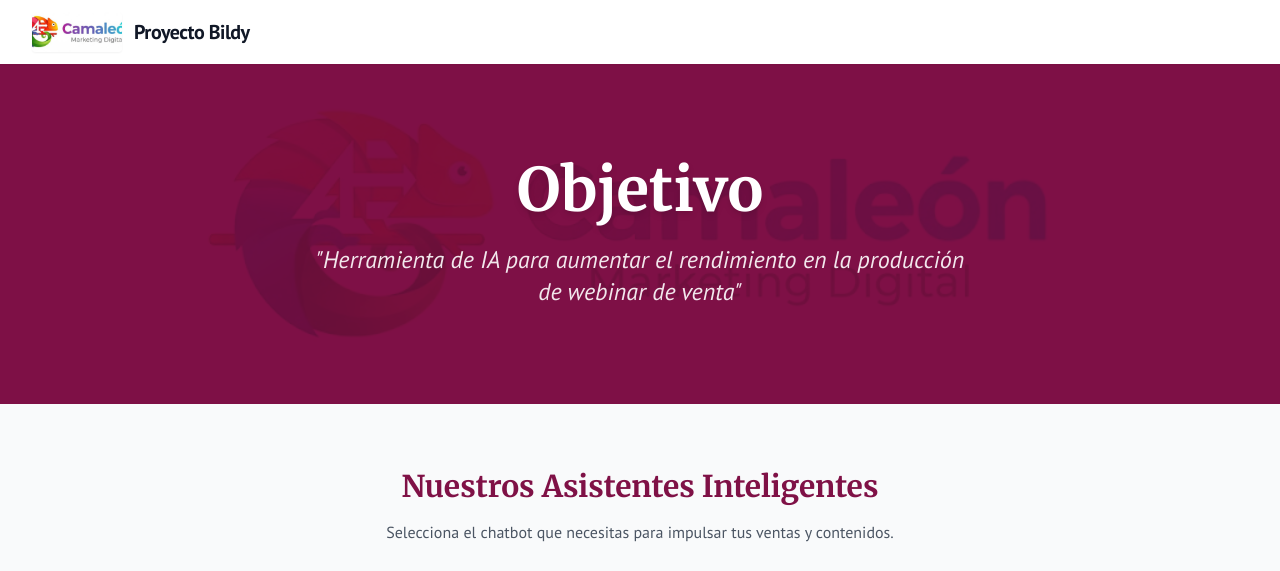
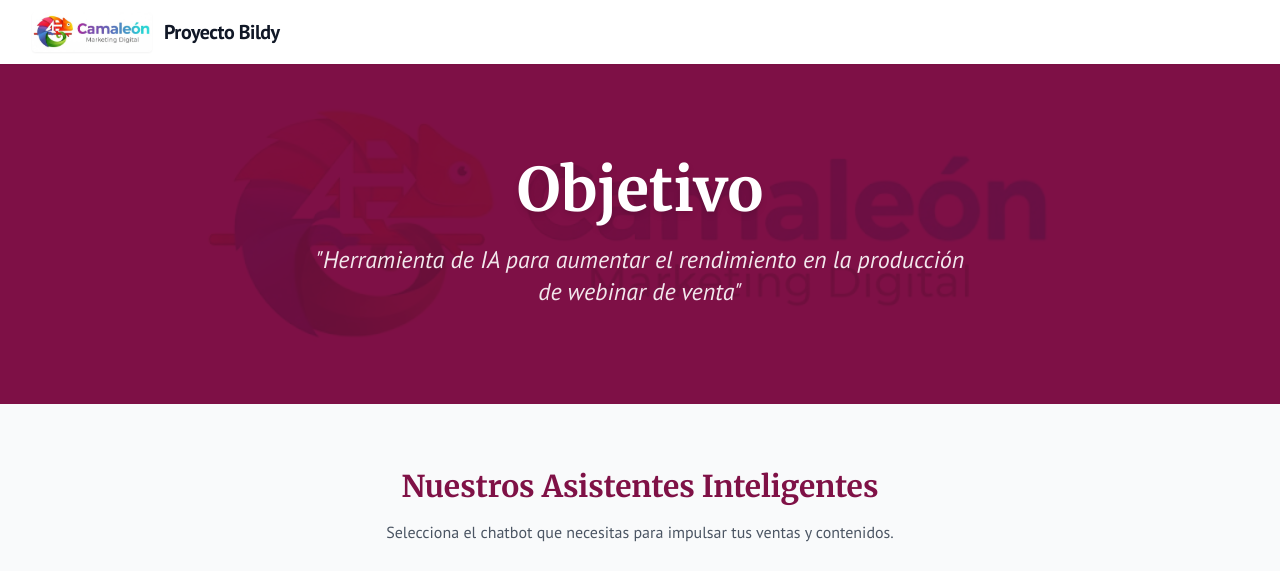
Before and after one commit to aenoc77/bildy-AE, a plain HTML site: page index.html in a window 1280 px wide. Shown: the top 571 px of the page. Drawn offline with nearby package versions, Linux system fonts and the light colour scheme.

Commit message:
Update index.html

```diff
--- a/index.html
+++ b/index.html
@@ -60,7 +60,7 @@
             <div class="flex items-center justify-between h-16">
                 <div class="flex items-center space-x-3 cursor-pointer" onclick="window.scrollTo(0,0)">
                     <!-- Logo extraído del original -->
-                    <img src="logo1.jpg" alt="Logo Proyecto Bildy" width="90" height="40" style="width:90px;height:40px;object-fit:cover;" class="object-cover rounded shadow-sm">
+                    <img src="logo1.jpg" alt="Logo Proyecto Bildy" width="120" height="40" style="width:120px;height:40px;object-fit:cover;" class="object-cover rounded shadow-sm">
                     <span class="font-bold text-xl text-gray-900 tracking-tight">Proyecto Bildy</span>
                 </div>
             </div>
```
